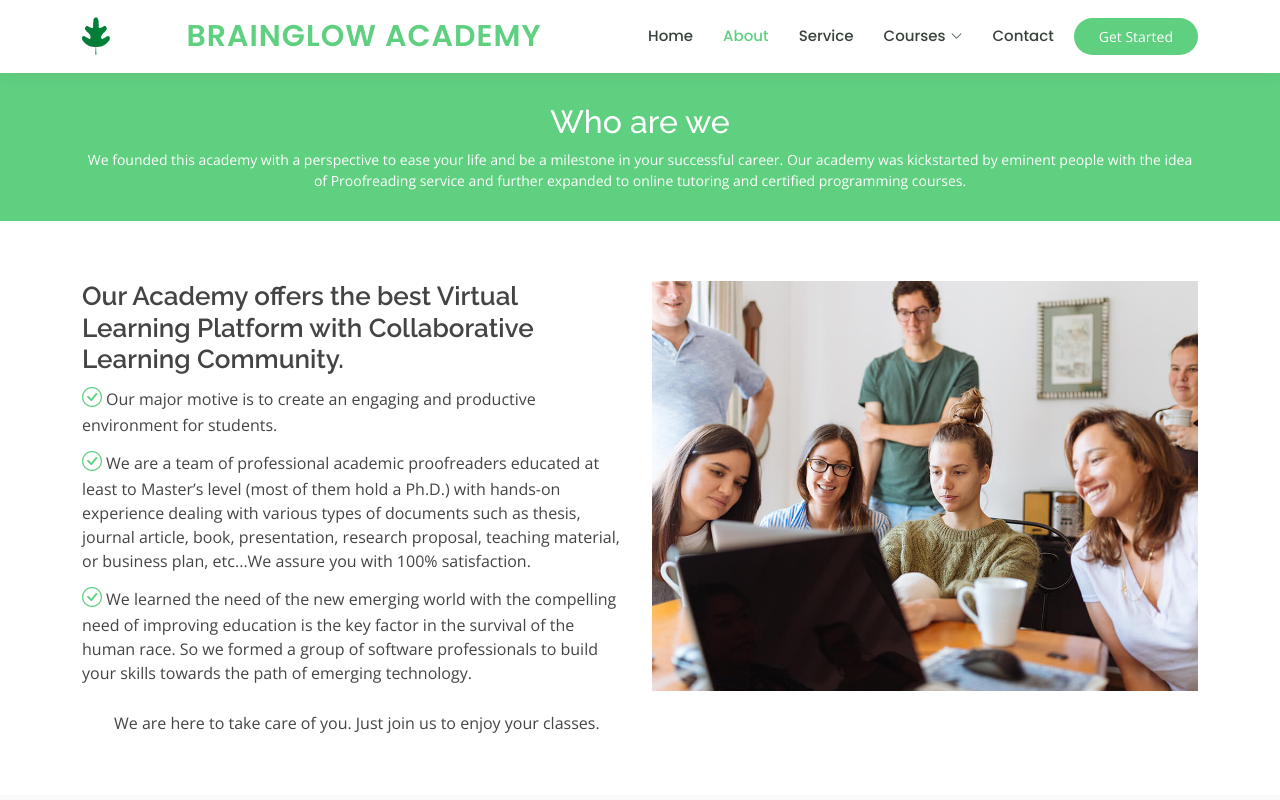
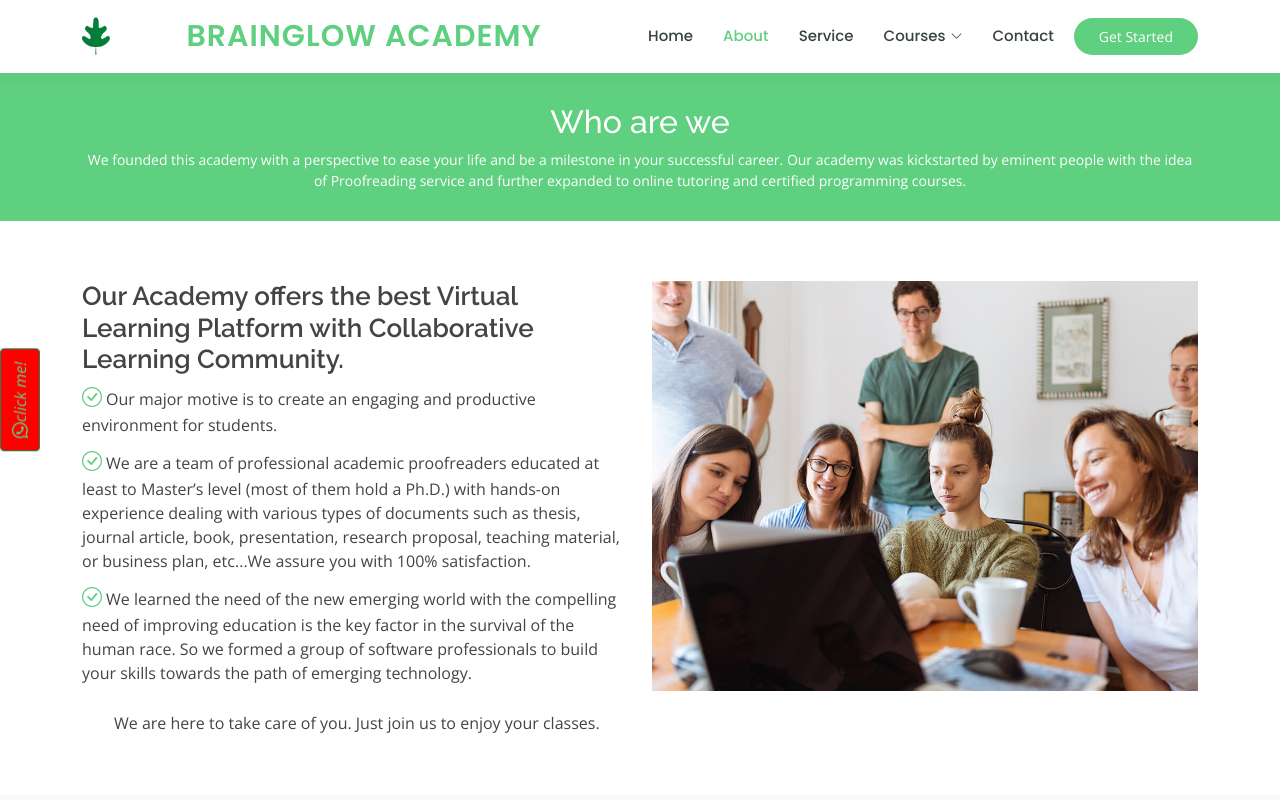
Before and after one commit to vendhan2703/Brainglow-main, a plain HTML site: page about.html in a window 1280 px wide. Shown: the top 800 px of the page. Drawn offline with nearby package versions, Linux system fonts and the light colour scheme.

Commit message:
git push

```diff
--- a/about.html
+++ b/about.html
@@ -32,6 +32,9 @@
 </head>
 
 <body>
+  <button class="btn btn-success left" >
+    <a href="https://wa.me/918124601394?text=Hi%20I%20need%20enquire" ><i class ="bi bi-whatsapp">click me!</i></a>
+  </button>
 
   <!-- ======= Header ======= -->
   <header id="header" class="fixed-top">
```
Also changed, not shown: contact.html (+3 -1 lines), courses/pythoncourse.html (+3 -1 lines), courses/webdevlop.html (+3 -1 lines), index.html (+1 -41 lines), service.html (+3 -1 lines).
